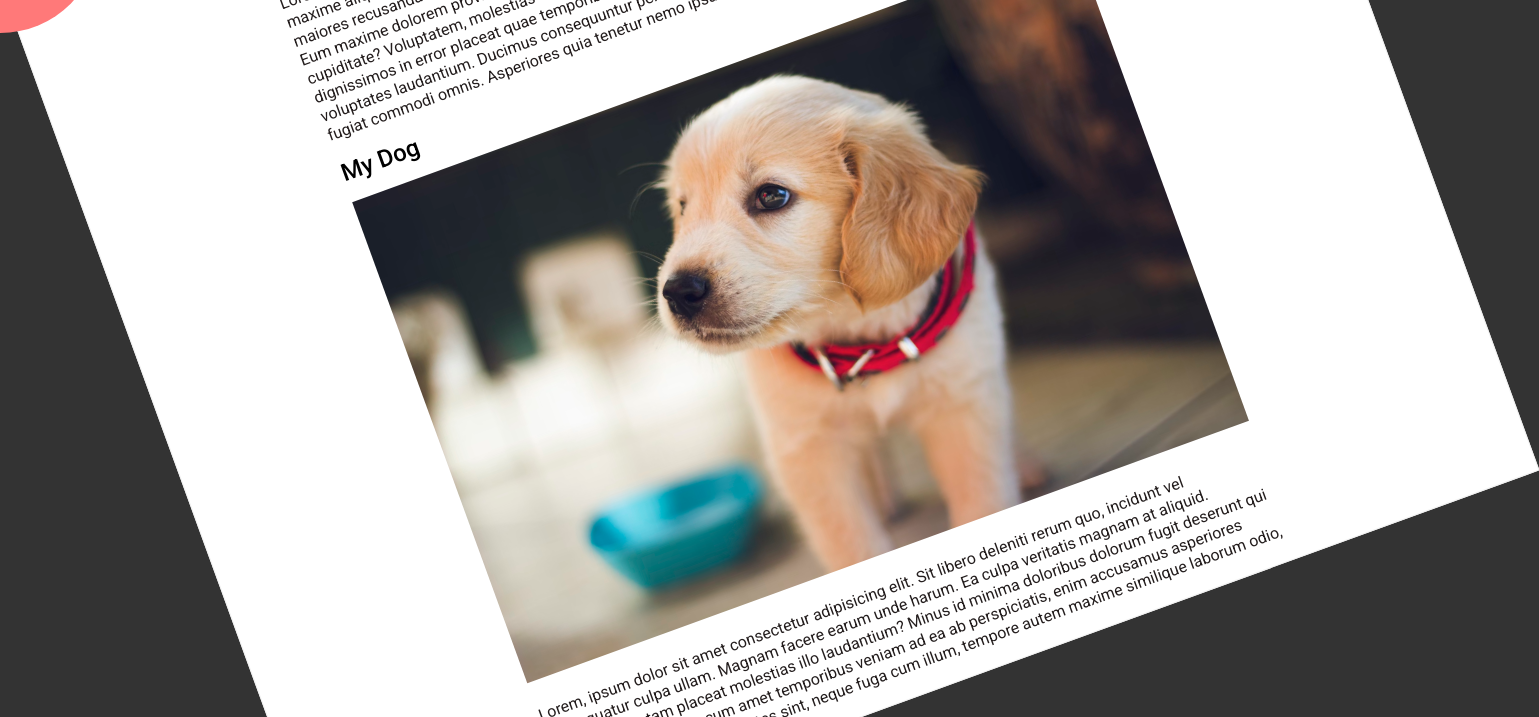
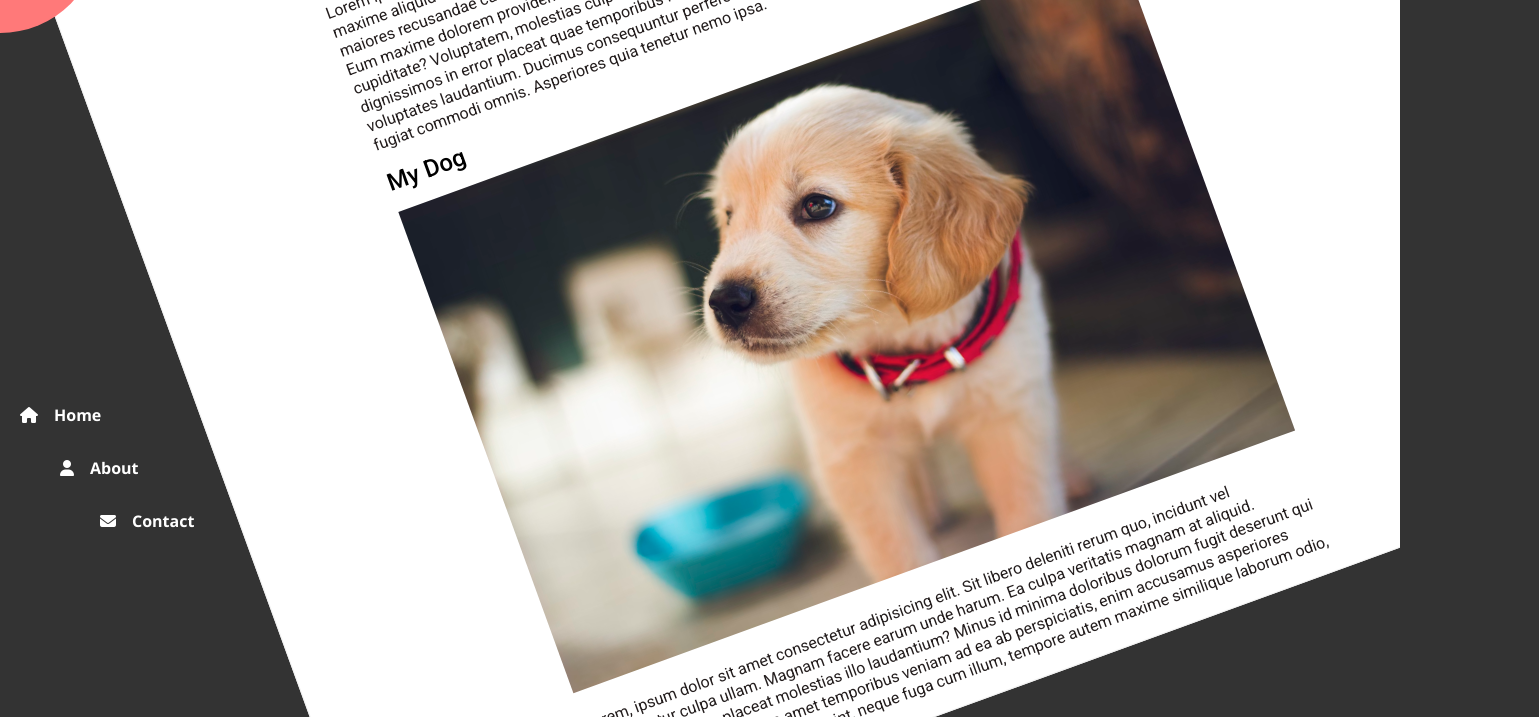
Before and after one commit to Xaheersays/chlallenge-03-Rotating-Navigation, a plain HTML site: page index.html in a window 1280 px wide. Both pictures are taken after a click on the icon 46 px from the left and 48 px from the top of the page. Shown: the part 67-784 px from the top of the page, 1539 px wide, since content can reach past the window. Drawn offline with Linux system fonts and the light colour scheme.

Commit message:
added side nav animation

```diff
--- a/index.html
+++ b/index.html
@@ -8,6 +8,9 @@
     <link rel="stylesheet" href="./stylesheet/styles.css" />
 </head>
 <body>
+
+
+
     <div class="div-nav">
         <i id="open" class="fa-solid fa-bars first-icon fa-2x "  ></i>
         <i id ="close" class="fa-solid fa-xmark second-icon fa-3x display-class"></i>
@@ -50,6 +53,13 @@
 </div>
 
 </div>
+
+<div class="aside">
+<ul>
+    <li class="fl common" ><i class="fa-solid fa-house home"></i><span>Home</span></li>
+    <li class="sl common"><i class="fa-solid fa-user about"></i><span>About</span></li>
+    <li class="tl common"><i class="fa-solid fa-envelope contact"></i><span>Contact</li>
+</ul></div>
 <script src="https://kit.fontawesome.com/017dfcef27.js" crossorigin="anonymous"></script>
 <script src="./javascript/index.js"></script>
 </body>
--- a/javascript/index.js
+++ b/javascript/index.js
@@ -2,11 +2,16 @@ document.addEventListener("DOMContentLoaded",function(){
 
     let open_menu = document.getElementById("open");
     let transition_ele  = document.querySelector(".div-rotate");
-    console.log(transition_ele);
-    console.log(open_menu);
-    open_menu.addEventListener("click",function(e){
+    let animate = document.querySelectorAll(".common")
+
+        //    rotating div
+        open_menu.addEventListener("click",function(e){
         e.preventDefault();
         transition_ele.classList.toggle("transition-class");
+        // animation for nav
+        animate.forEach(function(obj){
+            obj.classList.toggle("animation")
+        });
 
     });
 
--- a/stylesheet/styles.css
+++ b/stylesheet/styles.css
@@ -7,7 +7,6 @@
     font-family: "Roboto";
     line-height: 20px;
     box-sizing: border-box;
-    /* overflow-x:hidden; */
 
 }
 
@@ -22,13 +21,11 @@
 }
 
 body{
-    /* display: flex; */
     background-color:var(--body-color);
  }
 
 .parent-container{
     max-width: 70vw;
-    /* margin: 10%; */
     padding:0PX 4rem 0px 4rem;
     margin: auto;
     margin-top: 100px;
@@ -97,23 +94,75 @@ body{
 }
 
 .transition-class{
-    transform: rotate(-20deg) translateY(-200px) translateX(200px);
+    transform: rotate(-20deg) translateY(-175px) translateX(240px);
 }
-
-/* transform: rotate(-20deg) translateY(-200px) translateX(200px); */
-
 
 .div-rotate{
     border:1px solid rgb(241, 241, 241);
     background-color: var(--bg-color);
     transition: transform 0.5s ease-out;
     display: flex;
+
 }
 
-.asidediv{
-    width :100px;
-    border:12px solid salmon;
-    position:absolute;
-    bottom: 0;
-    left: 0px;
+.aside{
+    position :fixed;
+    top:55vh;
+    z-index: -2;
+    width: 400px;
+
 }
+
+.aside ul li .home,
+.aside ul li .about,
+.aside ul li .contact,
+.aside ul li span
+
+{
+    color: white;
+    font-size: 16px;
+
+}
+.aside ul li span
+{
+    margin-left: 1rem;
+    font-family: 'Segoe UI', Tahoma, Geneva, Verdana, sans-serif;
+    font-weight: 700;
+
+
+}
+
+.aside ul li{
+    margin-top: 2rem;
+    list-style: none;
+}
+
+.aside ul .fl {
+    margin-left:5% ;
+    width: 100px;
+
+}
+
+.aside ul .sl{
+    margin-left: 15%;
+    width: 100px;
+
+}
+.aside ul .tl{
+    margin-left :25% ;
+    width: 100px;
+
+}
+
+.animation{
+    animation: slide-links 0.3s linear 0.1s 1;
+}
+@keyframes slide-links {
+    0%{
+        margin-left: 0%;
+    }
+    25%{
+        margin-left:5%;
+    }
+
+}
```
